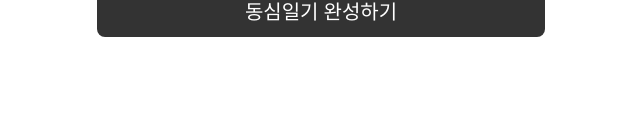
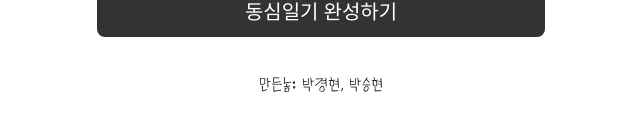
Before and after one commit to sketch-talk/dongsim-diary, a React (Vite) app in the folder frontend/: page / in a window 1280 px wide. Shown: the part 797-927 px from the top of the page, without its empty margins (319-959 px from the left). Before the commit the page ends 874 px from the top, so only its background shows below. Built offline with nearby package versions, Linux system fonts and the light colour scheme; a web font is replaced by a local one.

Commit message:
design: 만든이 추가

```diff
--- a/frontend/src/components/DiaryContents/DiaryContents.tsx
+++ b/frontend/src/components/DiaryContents/DiaryContents.tsx
@@ -28,6 +28,7 @@ const DiaryContents = ({
               value={diaryTitle}
               onChange={handleChangeTitleInput}
               placeholder="일기 제목을 입력해주세요."
+              autoFocus
             />
             <S.TitleLength>{diaryTitle.length}/15</S.TitleLength>
           </S.InputContainer>
--- a/frontend/src/components/Share/Share.tsx
+++ b/frontend/src/components/Share/Share.tsx
@@ -95,7 +95,7 @@ const S = {
     flex-direction: column;
     gap: 24px;
 
-    margin: 40px 10px;
+    margin: 10px 10px 30px 10px;
   `,
 
   ShareIcon: styled.div`
--- a/frontend/src/pages/MainPage.tsx
+++ b/frontend/src/pages/MainPage.tsx
@@ -140,6 +140,15 @@ const MainPage = () => {
           disabled={isLoading ? true : false}
         />
       </S.DiaryContentContainer>
+      <S.ProfileContainer>
+        <p>만든놈:</p>
+        <S.Profile href="https://github.com/gyeongza" target="_blank">
+          박경현,
+        </S.Profile>
+        <S.Profile href="https://github.com/ss3un9" target="_blank">
+          박승현
+        </S.Profile>
+      </S.ProfileContainer>
     </Layout>
   );
 };
@@ -261,4 +270,16 @@ const S = {
   `,
 
   ShareContainer: styled.div``,
+
+  ProfileContainer: styled.div`
+    display: flex;
+    gap: 5px;
+    justify-content: center;
+    font-family: var(--font-manse);
+    margin: 40px 0 20px 0;
+  `,
+
+  Profile: styled.a`
+    cursor: pointer;
+  `,
 };
```
